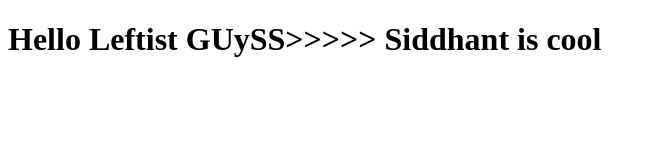
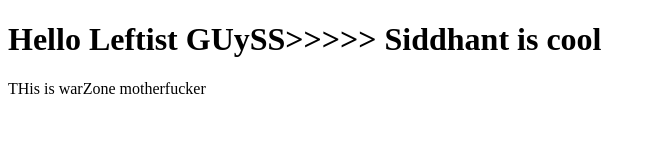
Before and after one commit to lannisterrr/Leftist, a plain HTML site: page index.html in a window 1280 px wide. Shown: the whole page, without its empty margins (0-656 px from the left). Drawn offline with Linux system fonts and the light colour scheme.

Commit message:
newBranch

```diff
--- a/index.html
+++ b/index.html
@@ -8,5 +8,6 @@
   </head>
   <body>
     <h1>Hello Leftist GUySS>>>>> Siddhant is cool</h1>
+    <p>THis is warZone motherfucker</p>
   </body>
 </html>
```
